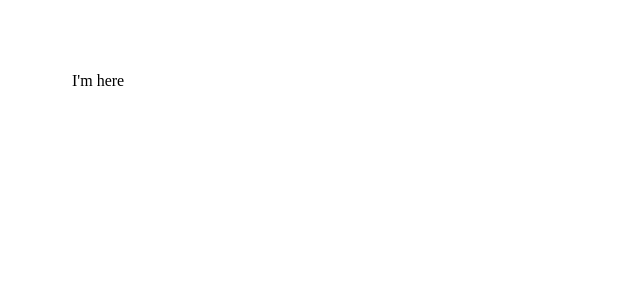
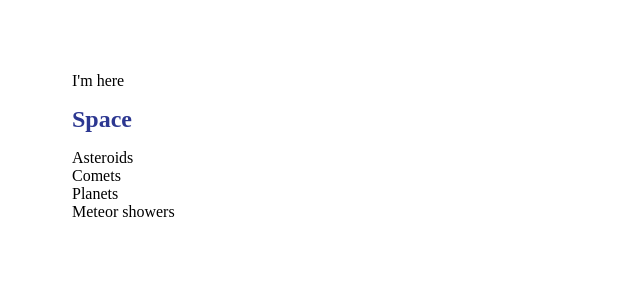
Before and after one commit to ELusted/EzekiaTest, a Vue app in the folder EzekiaTest/: page / in a window 1280 px wide. Shown: the top 300 px of the page, without its empty margins (0-640 px from the left). Built offline with nearby package versions, Linux system fonts and the light colour scheme.

Commit message:
getting basic space data passing through to the highlight code.

```diff
--- a/EzekiaTest/src/App.vue
+++ b/EzekiaTest/src/App.vue
@@ -6,10 +6,23 @@
     <div id="app">
      I'm here
 
+      <space-page></space-page>
     </div>
 
 
 </template>
+
+<script>
+import SpacePage from "./SpacePage.vue";
+
+export default {
+  name: 'NHApp',
+  components: {
+    SpacePage
+  }
+}
+</script>
+
 
 <style>
 
--- a/EzekiaTest/src/SpacePage.vue
+++ b/EzekiaTest/src/SpacePage.vue
@@ -57,6 +57,14 @@ Follow the requirements and also complete any prompts in the two component files
             Space
         </h1>
 
+      <div classspace-page__body>
+
+        <museum-highlight v-for="item in spaceHighlights"
+        :data="item">
+
+
+        </museum-highlight>
+      </div>
         <!-- Add the museum highlight cards based on the data provided below -->
 
     </div>
@@ -64,7 +72,7 @@ Follow the requirements and also complete any prompts in the two component files
 
 <script>
 
-// import MuseumHighlight from './components/MuseumHighlight';
+import MuseumHighlight from '././components/MuseumHighlight.vue';
 
 export default {
     name: 'SpacePage',
--- a/EzekiaTest/src/components/MuseumHighlight.vue
+++ b/EzekiaTest/src/components/MuseumHighlight.vue
@@ -1,5 +1,5 @@
 <template>
-    <div class="museum-highlight">
+    <div class="museum-highlight">{{data.name}}
         <!-- Display the available information for the highlight -->
     </div>
 </template>
@@ -14,7 +14,10 @@ export default {
     mixins: [
     ],
     props: {
-
+      data: {
+        type: Object,
+        required: false,
+      }
     },
     data() {
         return {
--- a/EzekiaTest/vite.config.js
+++ b/EzekiaTest/vite.config.js
@@ -1,14 +1,14 @@
-import { fileURLToPath, URL } from "url";
+import { fileURLToPath, URL } from 'url'
 
-import { defineConfig } from "vite";
-import vue from "@vitejs/plugin-vue";
+import { defineConfig } from 'vite'
+import vue from '@vitejs/plugin-vue'
 
 // https://vitejs.dev/config/
 export default defineConfig({
   plugins: [vue()],
   resolve: {
     alias: {
-      "@": fileURLToPath(new URL("./src", import.meta.url)),
-    },
-  },
-});
+      '@': fileURLToPath(new URL('./src', import.meta.url))
+    }
+  }
+})
```
Also changed, not shown: EzekiaTest/package.json (+3 -12 lines), EzekiaTest/src/main.js (+3 -5 lines), EzekiaTest/.eslintrc.cjs (deleted), 2 other files (tests, documents, lock files or other folders).
